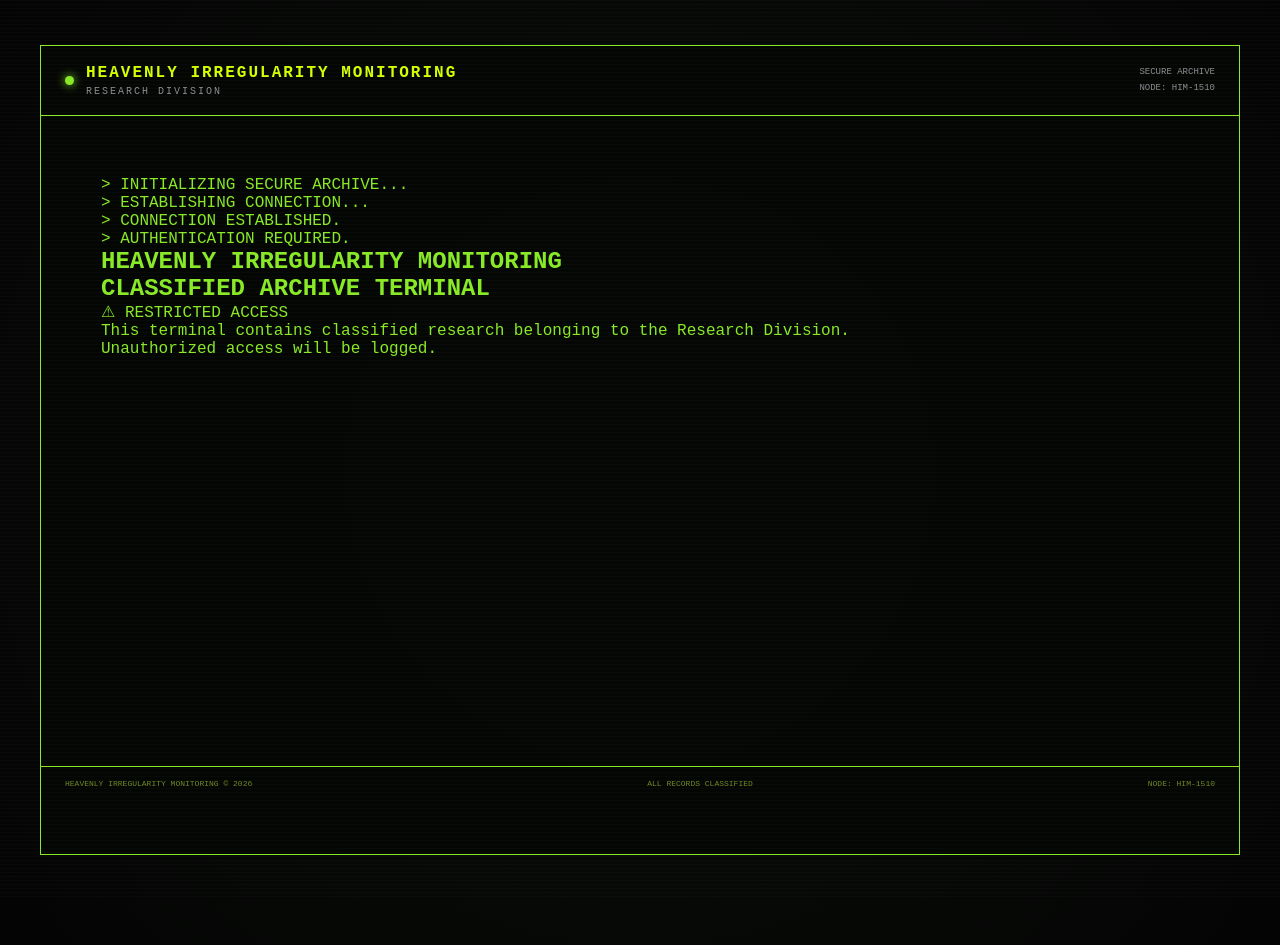
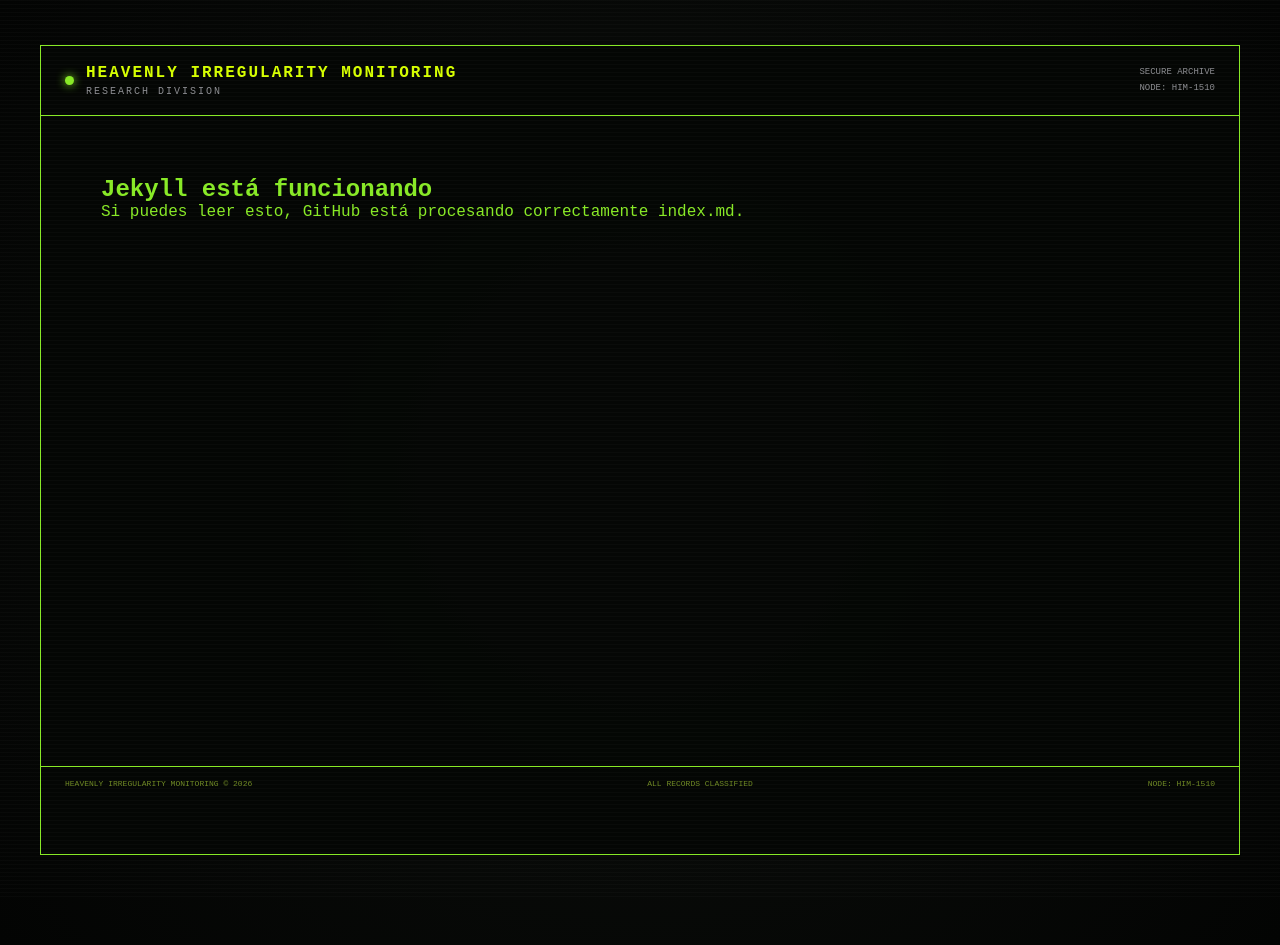
Before and after one commit to draecarysse/himresearchdivision.github.io, a Jekyll site: the page built from index.md, in a window 1280 px wide. Built offline with Jekyll 4.4.1, drawn with Linux system fonts in a browser that asks for light colours.

Commit message:
Update index.md

```diff
--- a/index.md
+++ b/index.md
@@ -1,52 +1,8 @@
 ---
 layout: archive
-title: Secure Archive Terminal
-archive: UNKNOWN
+title: TEST
 ---
 
-<div class="boot-text">
+<h1>Jekyll está funcionando</h1>
 
-    <p>> INITIALIZING SECURE ARCHIVE...</p>
-
-    <p>> ESTABLISHING CONNECTION...</p>
-
-    <p>> CONNECTION ESTABLISHED.</p>
-
-    <p>> AUTHENTICATION REQUIRED.</p>
-
-</div>
-
-
-<div class="archive-title">
-
-    <span class="line"></span>
-
-    <h1>
-        HEAVENLY IRREGULARITY MONITORING
-    </h1>
-
-    <h2>
-        CLASSIFIED ARCHIVE TERMINAL
-    </h2>
-
-    <span class="line"></span>
-
-</div>
-
-
-<div class="warning">
-
-    <p>
-        ⚠ RESTRICTED ACCESS
-    </p>
-
-    <p>
-        This terminal contains classified research
-        belonging to the Research Division.
-    </p>
-
-    <p>
-        Unauthorized access will be logged.
-    </p>
-
-</div>
+<p>Si puedes leer esto, GitHub está procesando correctamente index.md.</p>
```
